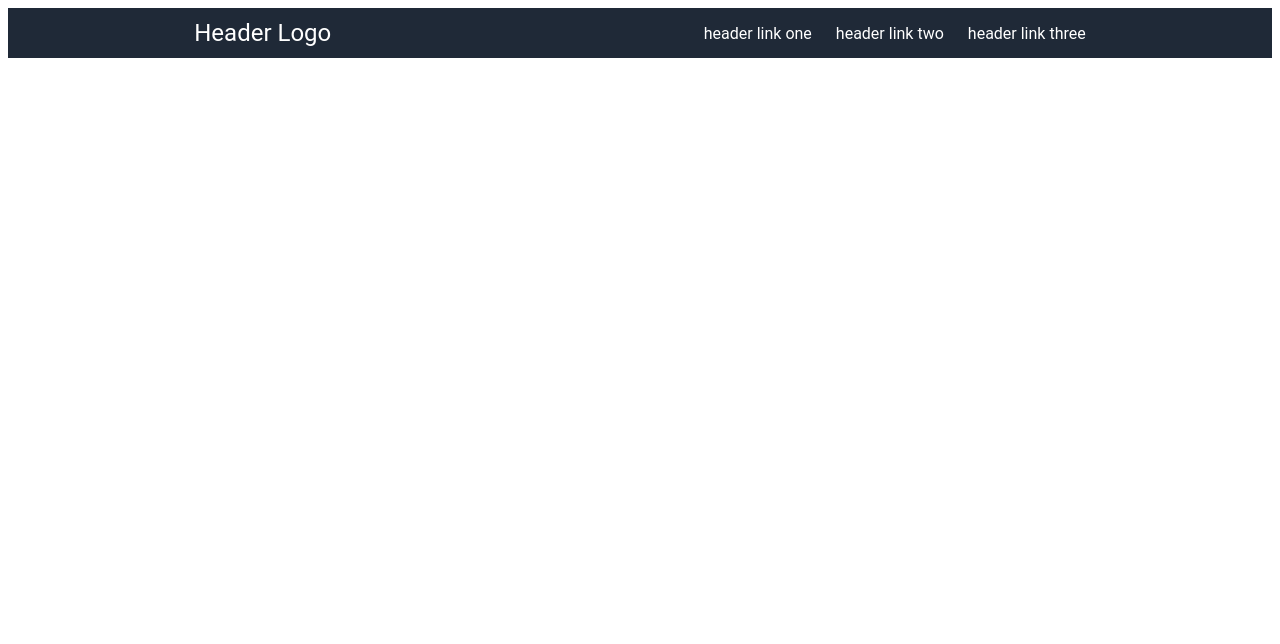
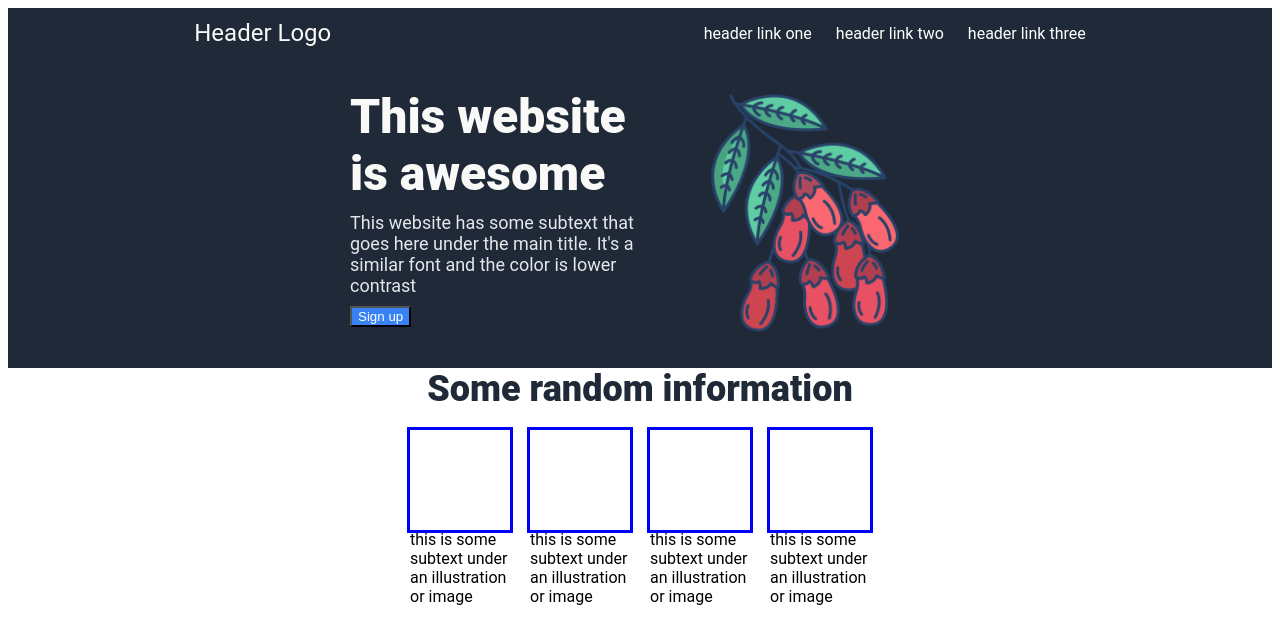
Before and after one commit to mileshinch/landing-page, a plain HTML site: page landingpage.html in a window 1280 px wide. Drawn offline with Linux system fonts and the light colour scheme.

Commit message:
Code the div with the cards

```diff
--- a/landingpage.html
+++ b/landingpage.html
@@ -10,11 +10,47 @@
 <body>
     <div class="header">
         <div class="header-logo">Header Logo</div>
-        <ul>
+        <ul class="header-links">
             <li>header link one</li>
             <li>header link two</li>
             <li>header link three</li>
         </ul>
     </div>
+    <div class="hero">
+        <div class="title-div">
+            <div class="hero-main-text">This website is awesome</div>
+            <div class="hero-secondary-text">This website has some
+                subtext that goes here under the main title. It's
+                a similar font and the color is lower contrast
+            </div>
+            <button>Sign up</button>
+        </div>
+        <img class="hero-image" src="./barberry.png">
+    </div>
+    <div class="card-div">
+        <div class="random">Some random information</div>
+        <div class="cards">
+        <div class="card">
+            <div class="box"></div>
+            <div class="text">this is some subtext
+                under an illustration or image</div>
+        </div>
+        <div class="card">
+            <div class="box"></div>
+            <div class="text">this is some subtext
+                under an illustration or image</div>
+        </div>
+        <div class="card">
+            <div class="box"></div>
+            <div class="text">this is some subtext
+                under an illustration or image</div>
+        </div>
+        <div class="card">
+            <div class="box"></div>
+            <div class="text">this is some subtext
+                under an illustration or image</div>
+        </div>
+    </div>
+    </div>
 </body>
 </html>
--- a/styles3.css
+++ b/styles3.css
@@ -1,5 +1,7 @@
 body {
     font-family: 'Roboto';
+    display: flex;
+    flex-direction: column;
 }
 
 .header {
@@ -9,11 +11,17 @@ body {
     background-color: #1F2937;
     color: white;
     height: 50px;
+}
 
+.header-link,
+.hero-secondary-text {
+    font-size: 18px;
+    color: #E5E7EB;
 }
 
 .header-logo {
     font-size: 24px;
+    color: #F9FAF8;
 }
 
 ul {
@@ -23,3 +31,66 @@ ul {
     padding: 0;
     gap: 24px;
 }
+
+.hero {
+    display: flex;
+    justify-content: center;
+    background-color: #1F2937;
+    gap: 30px;
+    flex: 1;
+    padding: 30px;
+}
+
+.title-div {
+    flex-basis: 300px;
+}
+
+.hero-image {
+    height: 250px;
+}
+
+.hero-main-text {
+    font-size: 48px;
+    color: #F9FAF8;
+    font-weight: 900;
+}
+
+button {
+    background-color: #3882F6;
+    color: white;
+}
+
+.hero-secondary-text {
+    margin-top: 10px;
+    margin-bottom: 10px;
+}
+
+.box {
+    outline: solid blue;
+    height: 100px;
+    width: 100px
+}
+
+.text {
+    width: 100px;
+}
+
+.card-div {
+    display: flex;
+    flex-direction: column;
+    justify-content: space-evenly;
+    align-items: center;
+    gap: 20px;
+}
+
+.cards {
+    display: flex;
+    justify-content: center;
+    gap: 20px;
+}
+
+.random {
+    font-size: 36px;
+    font-weight: 900;
+    color: #1F2937;
+}
```
Also changed, not shown: barberry.png (added).
